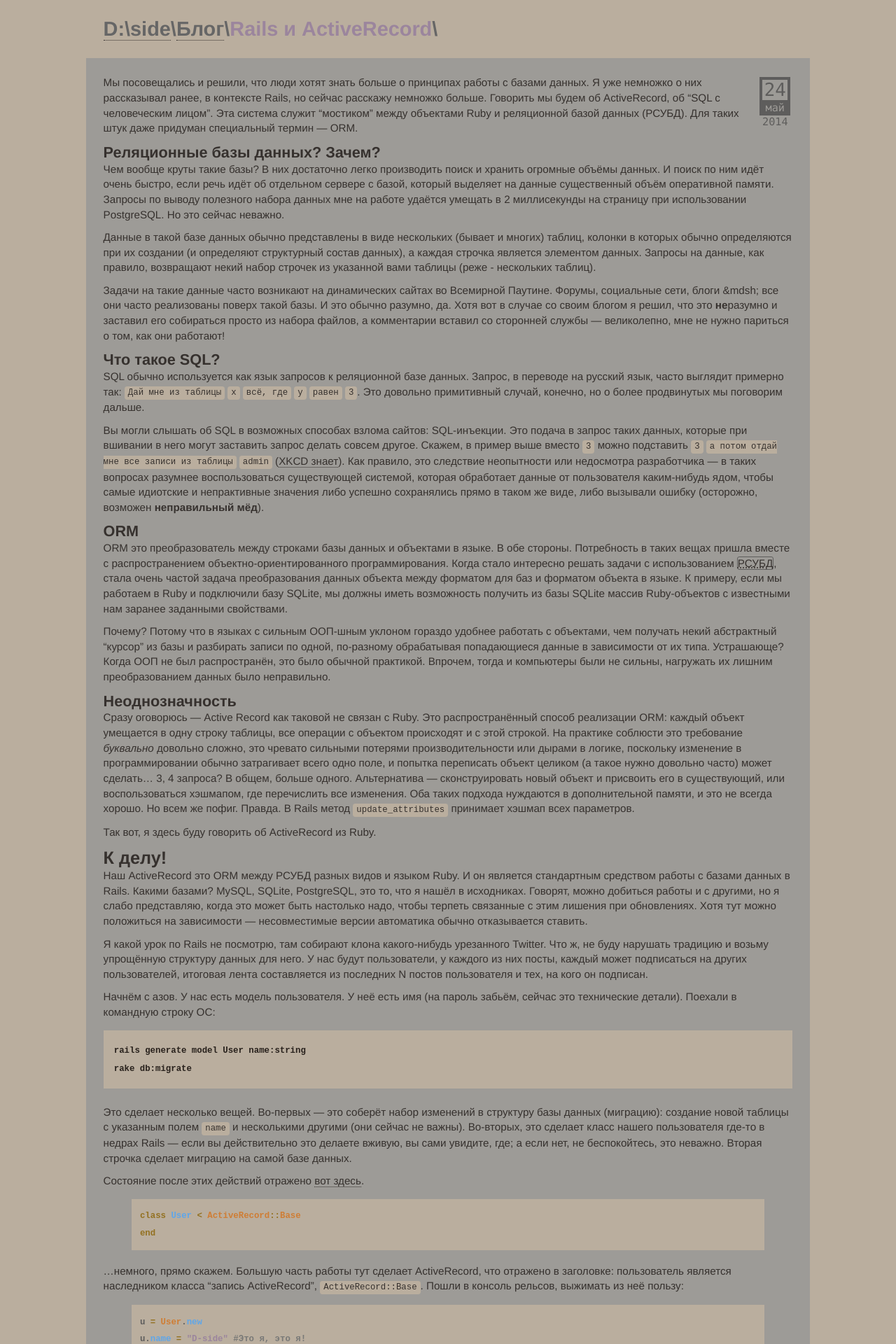
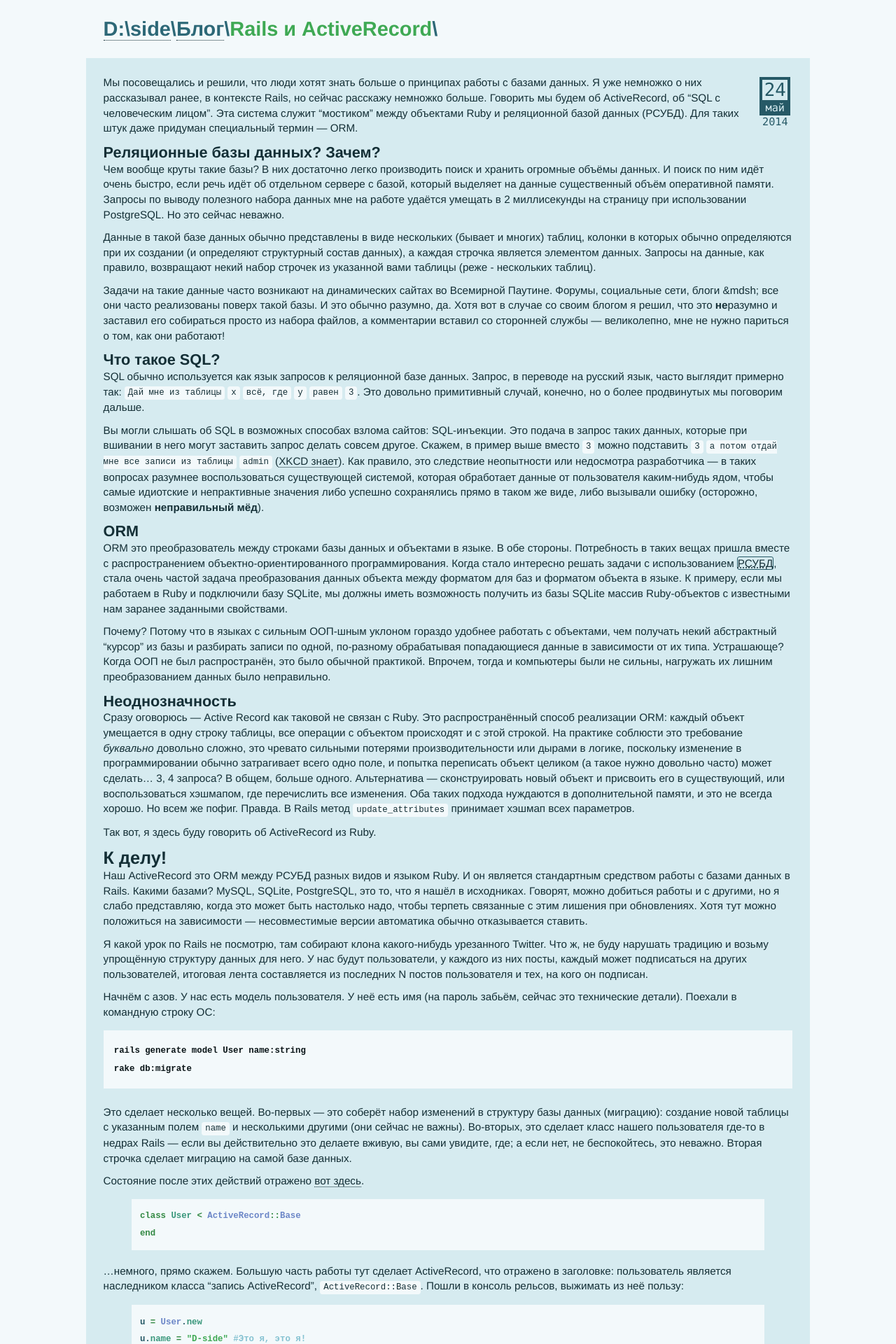
Before and after one commit to D-side/d-side.github.io, a Jekyll site: the page built from _posts/2014-05-04-rails-active-record.md, in a window 1280 px wide. Shown: the top 1920 px of the page at 70% size. Built offline with Jekyll 4.4.1, drawn with Linux system fonts in a browser that asks for light colours; nearby versions of some CDN libraries; formulas are drawn with MathJax 3.

Commit message:
THEEEEME

```diff
--- a/assets/main.sass
+++ b/assets/main.sass
@@ -3,7 +3,7 @@
 
 // Theme
 //@import "themes/solarized"
-@import "themes/base16/bespin.sass"
+@import "themes/near-mixer.sass"
 @import "themes/mix/contrast"
 
 // Libs (thanks, thoughtbot!)
```
